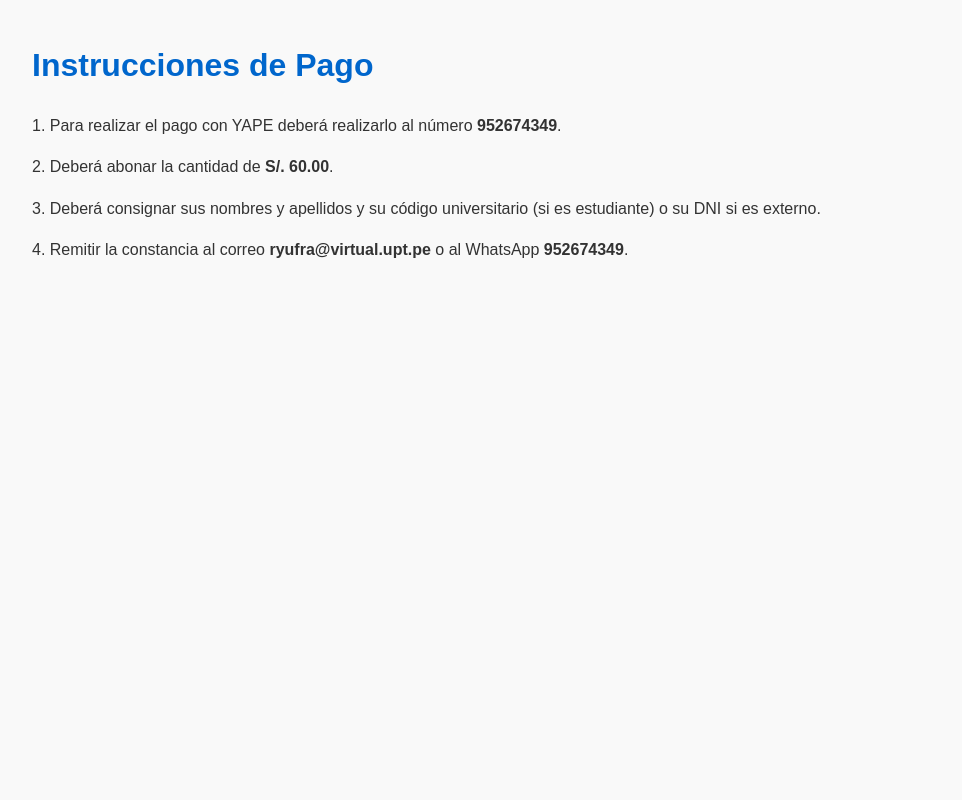
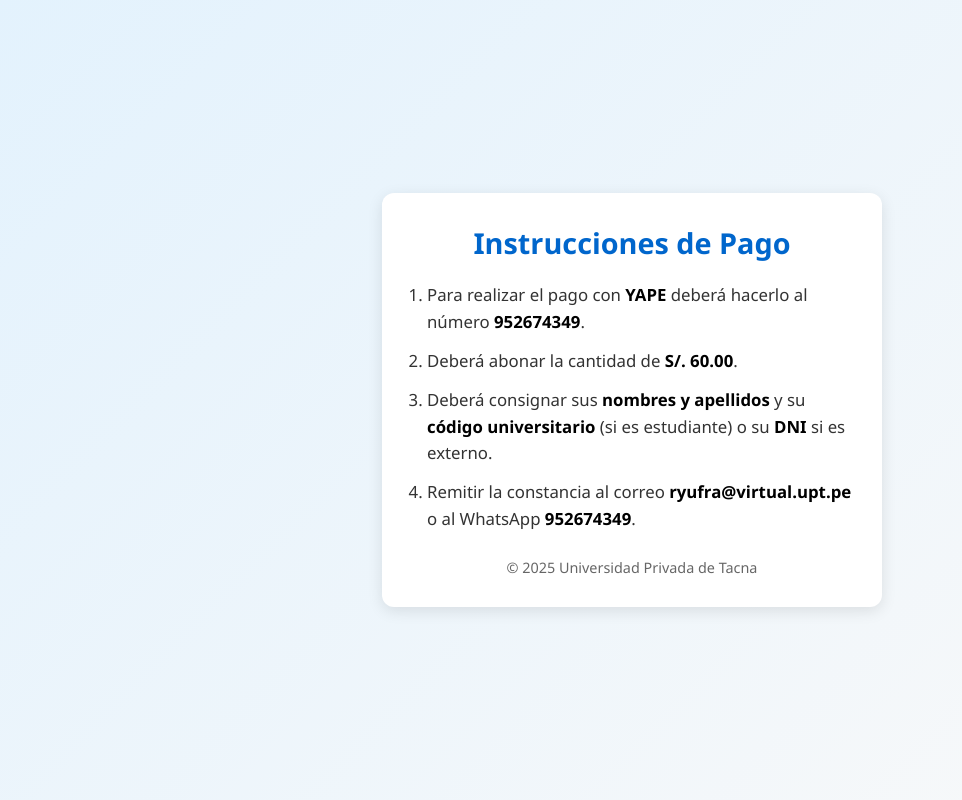
Before and after one commit to autoevaluacionfade-dot/instrucciones-qr, a plain HTML site: page index.html in a window 1280 px wide. Shown: the whole page, without its empty margins (8-970 px from the left). Drawn offline with Linux system fonts and the light colour scheme.

Commit message:
Update index.html

```diff
--- a/index.html
+++ b/index.html
@@ -5,26 +5,87 @@
   <meta name="viewport" content="width=device-width, initial-scale=1.0">
   <title>Instrucciones de Pago - Yape</title>
   <style>
+    /* --- Estilos generales --- */
+    * {
+      box-sizing: border-box;
+      margin: 0;
+      padding: 0;
+    }
+
     body {
-      font-family: Arial, sans-serif;
-      margin: 40px;
-      line-height: 1.6;
-      background-color: #f9f9f9;
+      font-family: "Segoe UI", Arial, sans-serif;
+      background: linear-gradient(135deg, #e3f2fd, #f9f9f9);
       color: #333;
+      display: flex;
+      justify-content: center;
+      align-items: center;
+      min-height: 100vh;
+      padding: 20px;
     }
+
+    .container {
+      background-color: #fff;
+      padding: 30px 25px;
+      border-radius: 12px;
+      box-shadow: 0 4px 15px rgba(0, 0, 0, 0.1);
+      max-width: 500px;
+      width: 100%;
+    }
+
     h1 {
       color: #0066cc;
+      text-align: center;
+      margin-bottom: 20px;
+      font-size: 1.8rem;
     }
-    p {
-      margin-bottom: 10px;
+
+    ol {
+      margin-left: 20px;
+      line-height: 1.6;
+    }
+
+    li {
+      margin-bottom: 12px;
+      font-size: 1.05rem;
+    }
+
+    strong {
+      color: #000;
+    }
+
+    footer {
+      margin-top: 25px;
+      text-align: center;
+      font-size: 0.9rem;
+      color: #666;
+    }
+
+    /* --- Responsividad --- */
+    @media (max-width: 600px) {
+      .container {
+        padding: 20px;
+      }
+
+      h1 {
+        font-size: 1.5rem;
+      }
+
+      li {
+        font-size: 1rem;
+      }
     }
   </style>
 </head>
 <body>
-  <h1>Instrucciones de Pago</h1>
-  <p>1. Para realizar el pago con YAPE deberá realizarlo al número <strong>952674349</strong>.</p>
-  <p>2. Deberá abonar la cantidad de <strong>S/. 60.00</strong>.</p>
-  <p>3. Deberá consignar sus nombres y apellidos y su código universitario (si es estudiante) o su DNI si es externo.</p>
-  <p>4. Remitir la constancia al correo <strong>ryufra@virtual.upt.pe</strong> o al WhatsApp <strong>952674349</strong>.</p>
+  <div class="container">
+    <h1>Instrucciones de Pago</h1>
+    <ol>
+      <li>Para realizar el pago con <strong>YAPE</strong> deberá hacerlo al número <strong>952674349</strong>.</li>
+      <li>Deberá abonar la cantidad de <strong>S/. 60.00</strong>.</li>
+      <li>Deberá consignar sus <strong>nombres y apellidos</strong> y su <strong>código universitario</strong> (si es estudiante) o su <strong>DNI</strong> si es externo.</li>
+      <li>Remitir la constancia al correo <strong>ryufra@virtual.upt.pe</strong> o al WhatsApp <strong>952674349</strong>.</li>
+    </ol>
+    <footer>© 2025 Universidad Privada de Tacna</footer>
+  </div>
 </body>
 </html>
```
